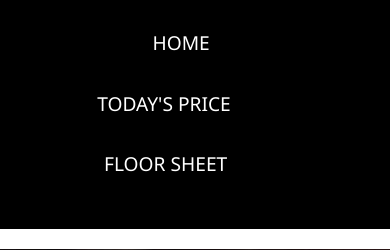
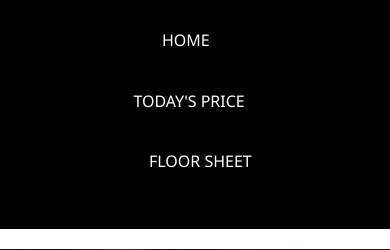
Before and after one commit to scifisatan/nepse, a Flask app: page / in a window 390 px wide. Shown: the top 250 px of the page. Run offline with Flask 2, Linux system fonts and the light colour scheme.

Commit message:
Update style.css

```diff
--- a/static/css/style.css
+++ b/static/css/style.css
@@ -36,6 +36,7 @@ a {
   margin-left: 17%;
   margin-right: auto;
   align-content: center;
+  font-size: medium;
 }
 
 .api {
@@ -46,6 +47,7 @@ a {
   text-align: center;
   margin-left: 20%;
   margin-right: auto;
+  font-size: medium;
 }
 
 .symbol {
@@ -54,6 +56,7 @@ a {
   padding-right: 1%;
   display: inline-flex;
   text-align: center;
+  font-size: medium;
   margin-left: 20%;
   margin-right: auto;
 }
@@ -176,13 +179,14 @@ a:active.symbol {
 }
 
 
-@media only screen and (max-width:760px) {
+@media only screen and (max-width:800px) {
   .home {
   margin-left: 15%;
   display: inline-flex;
   overflow: hidden;
   padding: 1.5%;
   margin-right: auto;
+  font-size: medium;
 }
 .api {
   margin-left: 10%;
@@ -190,11 +194,13 @@ a:active.symbol {
   overflow: hidden;
   padding: 1.5%;
   margin-right: auto;
+  font-size: medium;
 }
 .symbol {
   margin-right: auto;
   display: inline-flex;
   overflow: hidden;
+  font-size: medium;
   padding: 1.5%;
   margin-left: 10%;
 }
@@ -211,7 +217,7 @@ a:active.symbol {
 
 }
 
-@media only screen and (max-width:520px) {
+@media only screen and (max-width:560px) {
 
 .home {
   display: table;
@@ -219,20 +225,23 @@ a:active.symbol {
   text-align: center;
   margin-left: auto;
   margin-right: 50%;
+  font-size: medium;
 }
 .api {
   display: table;
   overflow: hidden;
   text-align: center;
   margin-left: auto;
-  margin-right: 44%;
+  margin-right: 40%;
+  font-size: medium;
 }
 .symbol {
   display: table;
   overflow: hidden;
   text-align: center;
+  font-size: medium;
   margin-left: auto;
-  margin-right: 45%;
+  margin-right: 38%;
 
 
 }
```
